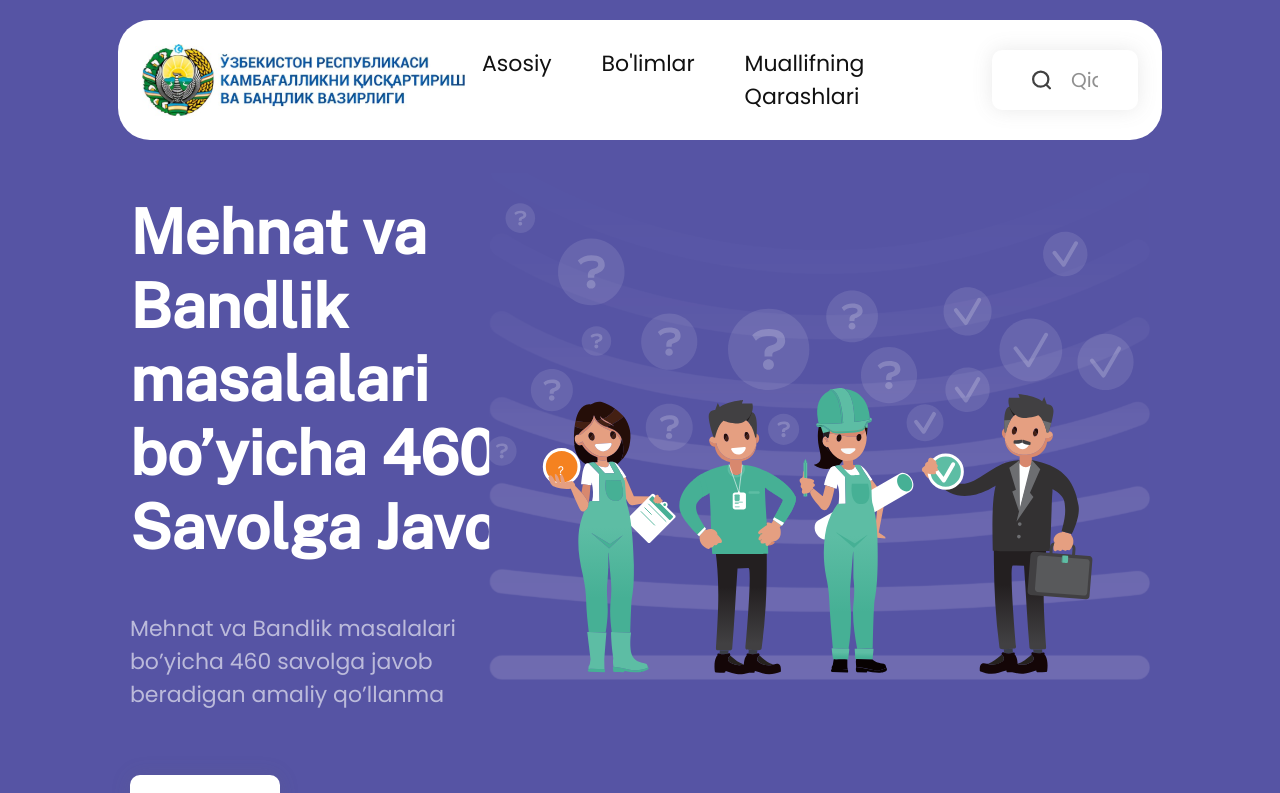
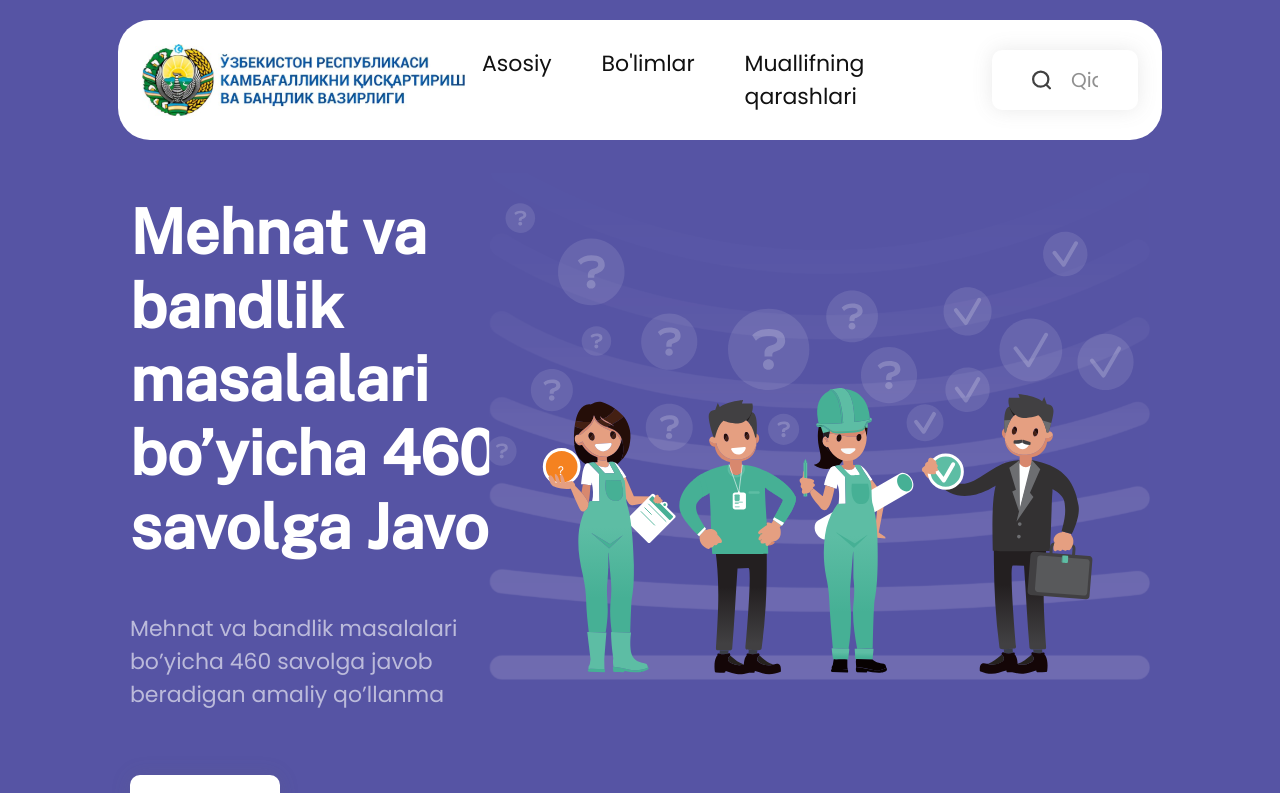
Before and after one commit to JovliyevOlim/uzResBandlik, a React (Create React App) app: page /home in a window 1280 px wide. Shown: the top 793 px of the page. Built offline with nearby package versions, Linux system fonts and the light colour scheme.

Commit message:
fix main page bugs

```diff
--- a/src/component/MainPage/MainPage.jsx
+++ b/src/component/MainPage/MainPage.jsx
@@ -12,10 +12,10 @@ function MainPage(props) {
             <div className="container">
                 <div style={{marginBottom:'8rem'}} className="row px-5">
                     <div className="col-md-6">
-                        <h4 style={{color: '#ffffff'}} className={'mainPage-text'}>Mehnat va Bandlik masalalari bo’yicha
-                            460 Savolga Javob</h4>
+                        <h4 style={{color: '#ffffff'}} className={'mainPage-text'}>Mehnat va bandlik masalalari bo’yicha
+                            460 savolga Javob</h4>
                         <p style={{color: '#ffffff'}} className={'mainPage-text2'}>
-                            Mehnat va Bandlik masalalari bo’yicha 460 savolga javob beradigan amaliy qo’llanma
+                            Mehnat va bandlik masalalari bo’yicha 460 savolga javob beradigan amaliy qo’llanma
                         </p>
                         <div className={'row d-flex '}>
                             <div className="col-md-4">
--- a/src/component/Navbar/Navbar.jsx
+++ b/src/component/Navbar/Navbar.jsx
@@ -18,7 +18,7 @@ function Navbar(props) {
                             <div className="navbar-items">
                                 <a href="home">Asosiy</a>
                                 <a href="Section">Bo'limlar</a>
-                                <a href="Autor">Muallifning Qarashlari</a>
+                                <a href="Autor">Muallifning qarashlari</a>
                             </div>
                         </div>
                         <div className="col-md-2">
--- a/src/component/Questions/Questions.jsx
+++ b/src/component/Questions/Questions.jsx
@@ -34,7 +34,7 @@ function Questions(props) {
                 <div className={'col-md-4 d-flex align-items-center justify-content-end'}>
                     <img className={'img-fluid'} src={type2} alt="picture"/></div>
             </QuestionCard>
-            <QuestionCard backColor={'#5172B0'}>
+            <QuestionCard questions={type3Questions} backColor={'#5172B0'}>
                 <div className={'col-md-2'}><h4 style={{color: '#5172B0'}} className={'question-type'}>3</h4></div>
                 <div className={'col-md-5'}><p className={'question-text '}>
                     Ishsiz fuqarolarni<strong style={{color: '#5172B0'}}> kasb -
@@ -46,7 +46,7 @@ function Questions(props) {
                 <div className={'col-md-4 d-flex align-items-center justify-content-end'}>
                     <img className={'img-fluid'} src={type3} alt="picture"/></div>
             </QuestionCard>
-            <QuestionCard backColor={'#F59487'}>
+            <QuestionCard questions={type4Questions} backColor={'#F59487'}>
                 <div className={'col-md-2'}><h4 style={{color: '#F59487'}} className={'question-type'}>4</h4></div>
                 <div className={'col-md-5'}><p className={'question-text '}>
                     Mehnat <strong style={{color: '#F59487'}} className={'category-small-text'}>bozori,</strong> mehnat
@@ -58,7 +58,7 @@ function Questions(props) {
                 <div className={'col-md-4 d-flex align-items-center justify-content-end'}>
                     <img className={'img-fluid'} src={type4} alt="picture"/></div>
             </QuestionCard>
-            <QuestionCard backColor={'#5E5CA7'}>
+            <QuestionCard questions={type5Questions} backColor={'#5E5CA7'}>
                 <div className={'col-md-2'}><h4 style={{color: '#5E5CA7'}} className={'question-type'}>5</h4></div>
                 <div className={'col-md-5'}><p className={'question-text '}>
                     <strong style={{color: '#5E5CA7'}} className={'category-small-text'}>Mehnat huquqi</strong> va
```
